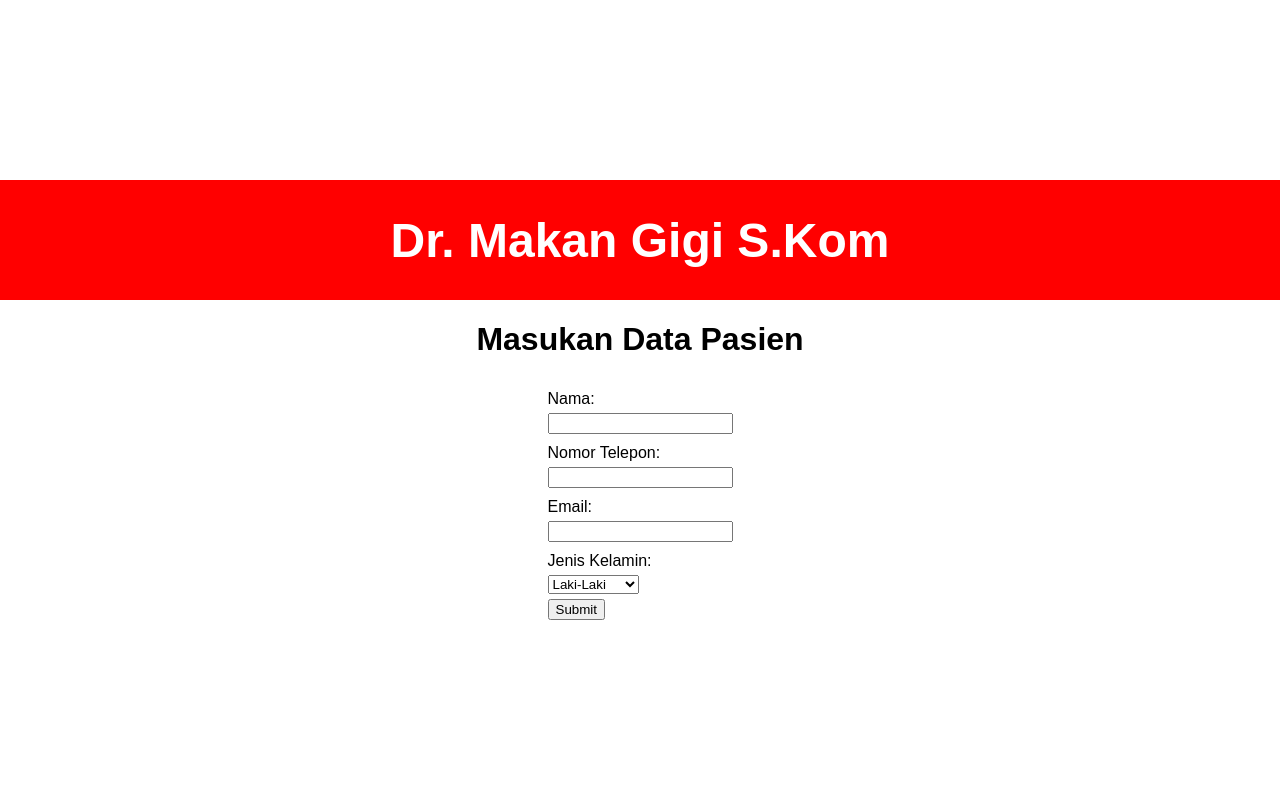
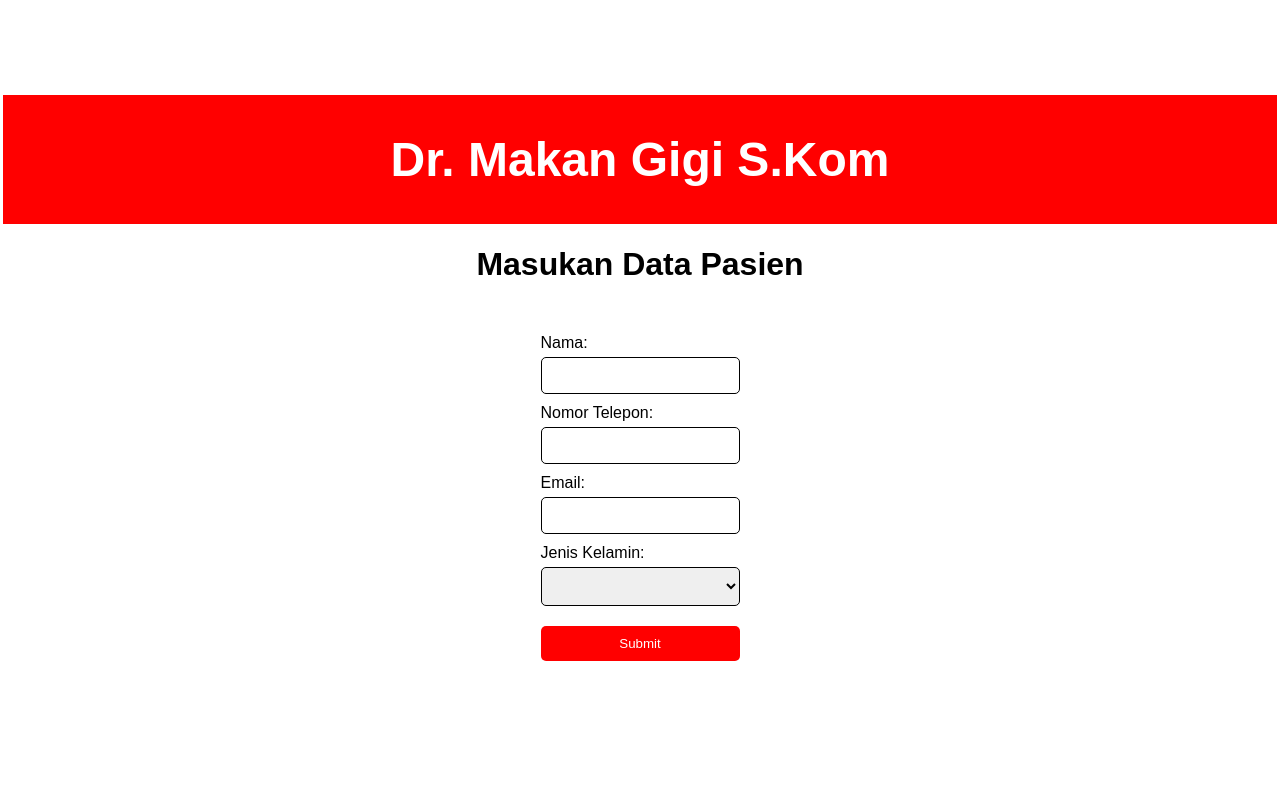
Before and after one commit to idaknian/Client, a Flask app: page / in a window 1280 px wide. Run offline with Flask 3, Linux system fonts and the light colour scheme.

Commit message:
Third Commit - Perfecting name.html

```diff
--- a/templates/name.html
+++ b/templates/name.html
@@ -6,7 +6,7 @@
     <title>{{ title }}</title>
     <style>
         .header {
-            padding: 1;
+            padding: 5px;
             text-align: center;
             background: red;
             color: white;
@@ -18,30 +18,48 @@
             flex-direction: column;
             align-items: center;
             justify-content: center;
-            margin: 0;
-            padding: 0;
-            height: 100vh;
+            height: 95vh;
+            margin: 1;
             font-family: Arial, sans-serif;
         }
         form {
             display: flex;
             flex-direction: column;
-            align-items: flex-start;
+            align-items: center;
+            padding: 20px;
+            border-radius: 10px;
         }
         label {
             margin-top: 10px;
+            width: 100%;
+            text-align: left;
         }
         input, select, button {
             margin-top: 5px;
+            width: 100%;
+            padding: 10px;
+            border: 1px solid black;
+            border-radius: 5px;
+            box-sizing: border-box;
+        }
+        button {
+            background-color: red;
+            color: white;
+            border: none;
+            cursor: pointer;
+            margin-top: 20px;
+        }
+        button:hover {
+            background-color: darkred;
         }
     </style>
 </head>
 <body>
     <div class="header">
         <h1>Dr. Makan Gigi S.Kom</h1>
-      </div>
+    </div>
     <h1>Masukan Data Pasien</h1>
-    <form action="/base" method="POST">
+    <form id="patientForm" action="/base" method="POST">
         <label for="name">Nama:</label>
         <input type="text" id="name" name="name" required>
 
@@ -53,11 +71,22 @@
 
         <label for="gender">Jenis Kelamin:</label>
         <select id="gender" name="gender">
+            <option value="Default"> </option>
             <option value="M">Laki-Laki</option>
             <option value="F">Perempuan</option>
         </select>
 
         <button type="submit">Submit</button>
     </form>
+
+    <script>
+        document.getElementById('patientForm').addEventListener('submit', function(event) {
+            var gender = document.getElementById('gender').value;
+            if (gender === 'Default') {
+                alert('Harap Pilih Kelamin Pasien');
+                event.preventDefault();
+            }
+        });
+    </script>
 </body>
 </html>
```
Also changed, not shown: templates/base.html (+28 -12 lines).
